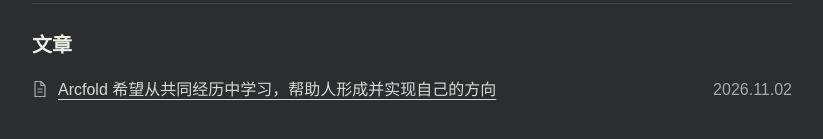
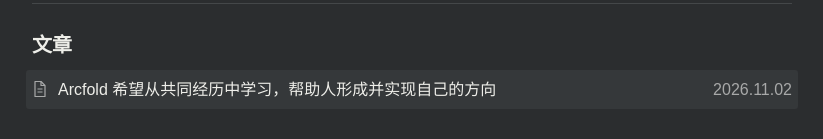
Before and after one commit to murmurwang/murmur-log, a Next.js app: page /projects/arcfold in a window 1280 px wide. In both pictures the pointer is over the link 640 px from the left and 344 px from the top of the page. Shown: the part 255-394 px from the top of the page, without its empty margins (228-1051 px from the left). Built offline with nearby package versions, Linux system fonts and the light colour scheme.

Commit message:
Simplify article links with subtle hover feedback

```diff
--- a/app/globals.css
+++ b/app/globals.css
@@ -42,9 +42,9 @@ nav a[aria-current="page"] { color: var(--ink); text-decoration: underline; text
 .article-title { display: flex; align-items: baseline; gap: 10px; min-width: 0; }
 .article-icon { flex-shrink: 0; align-self: center; color: var(--muted); }
 .post-date { flex-shrink: 0; color: var(--muted); font-size: 16px; font-variant-numeric: tabular-nums; }
-.article-title > span { text-decoration: underline; text-decoration-color: var(--link-rule); text-underline-offset: 4px; }
-.stream-row[href]:hover { text-decoration: none; }
-.stream-row[href]:hover .article-title > span { text-decoration-color: var(--ink); }
+.stream-row[href] { margin-inline: -6px; padding-inline: 6px; border-radius: 3px; }
+.stream-row[href]:hover, .stream-row[href]:focus-visible { background: var(--hover); text-decoration: none; }
+.stream-row[href]:hover .article-title, .stream-row[href]:focus-visible .article-title { color: var(--heading); }
 .post { padding-bottom: 64px; }
 .post-header { padding: 28px 0 18px; }
 .breadcrumb { color: var(--muted); font-size: 16px; }
```
